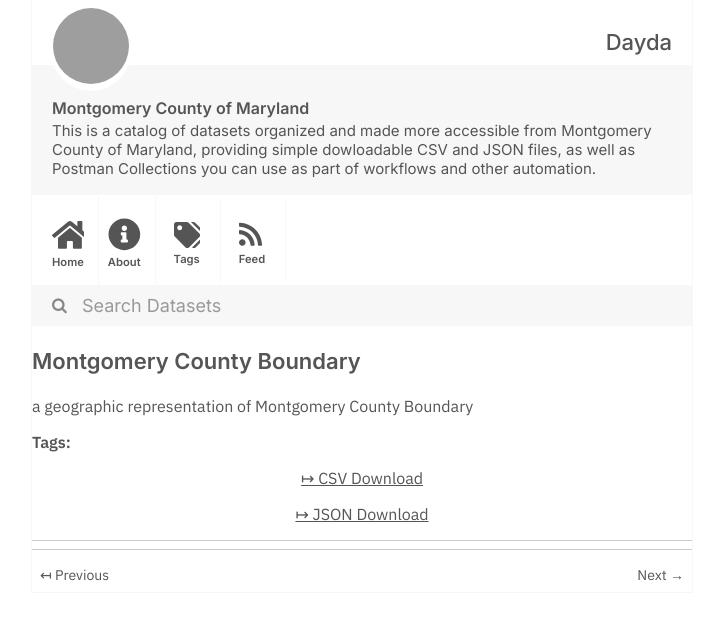
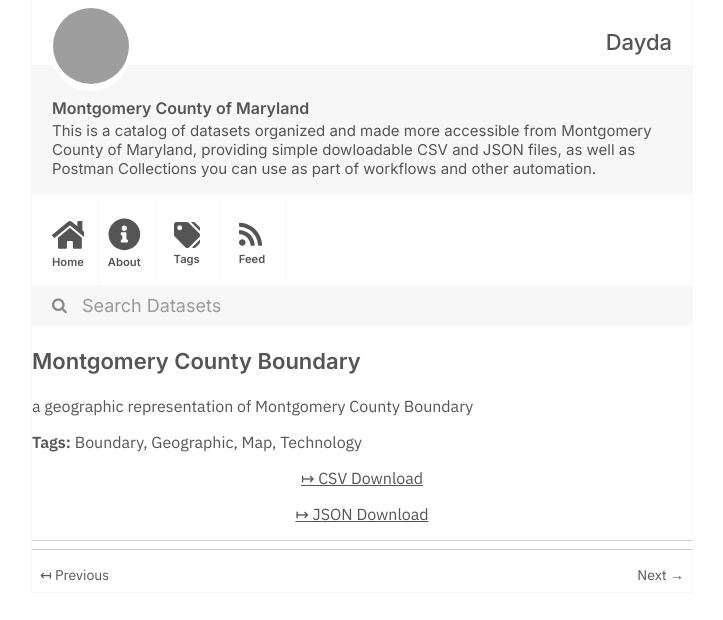
Before and after one commit to dayda-entities/montgomery-county-of-maryland, a Jekyll site: the page built from _posts/2020-11-10-montgomery-county-boundary.md, in a window 1280 px wide, cut to the strip 0-620 px from the top of the page. Shown: the whole strip, without its empty margins (278-1001 px from the left). Built offline with Jekyll 4.4.1, drawn with Linux system fonts in a browser that asks for light colours; grey boxes are pictures that could not be loaded.

```diff
--- a/_posts/2020-11-10-montgomery-county-boundary.md
+++ b/_posts/2020-11-10-montgomery-county-boundary.md
@@ -1,16 +1,20 @@
 ---
 title: Montgomery County Boundary
-created: '2020-11-10T16:58:01.498655'
-modified: '2020-11-10T16:58:01.498666'
+created: '2020-11-10T16:58:16.820580'
+modified: '2020-11-10T16:58:16.820590'
 state: active
 type: dataset
-tags: []
+tags:
+  - Boundary
+  - Geographic
+  - Map
+  - Technology
 groups:
   - Local Government
 csv_url: >-
-  https://data.montgomerycountymd.gov/api/views/3vcr-xbuy/rows.csv?accessType=DOWNLOAD
+  https://data.montgomerycountymd.gov/api/views/6ryf-isx3/rows.csv?accessType=DOWNLOAD
 json_url: >-
-  https://data.montgomerycountymd.gov/api/views/3vcr-xbuy/rows.json?accessType=DOWNLOAD
+  https://data.montgomerycountymd.gov/api/views/6ryf-isx3/rows.json?accessType=DOWNLOAD
 layout: post
 
 ---
```
